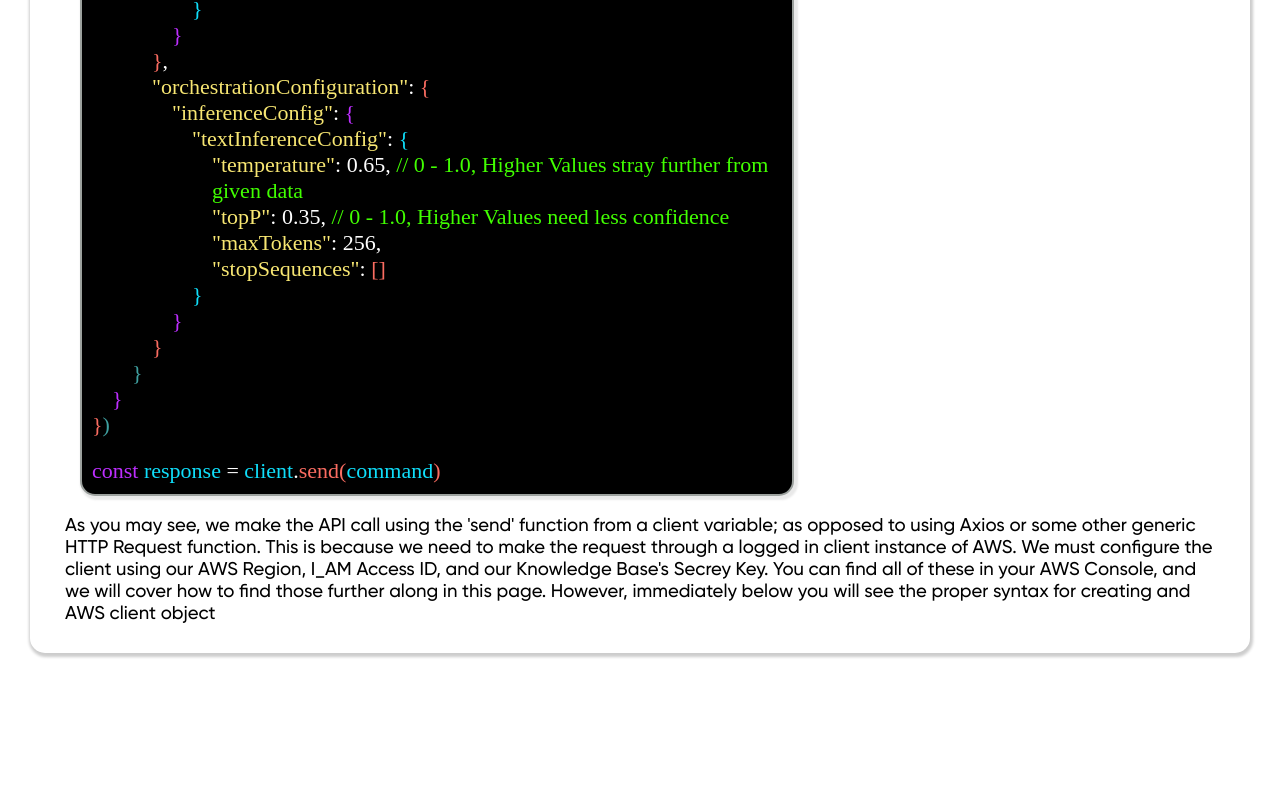
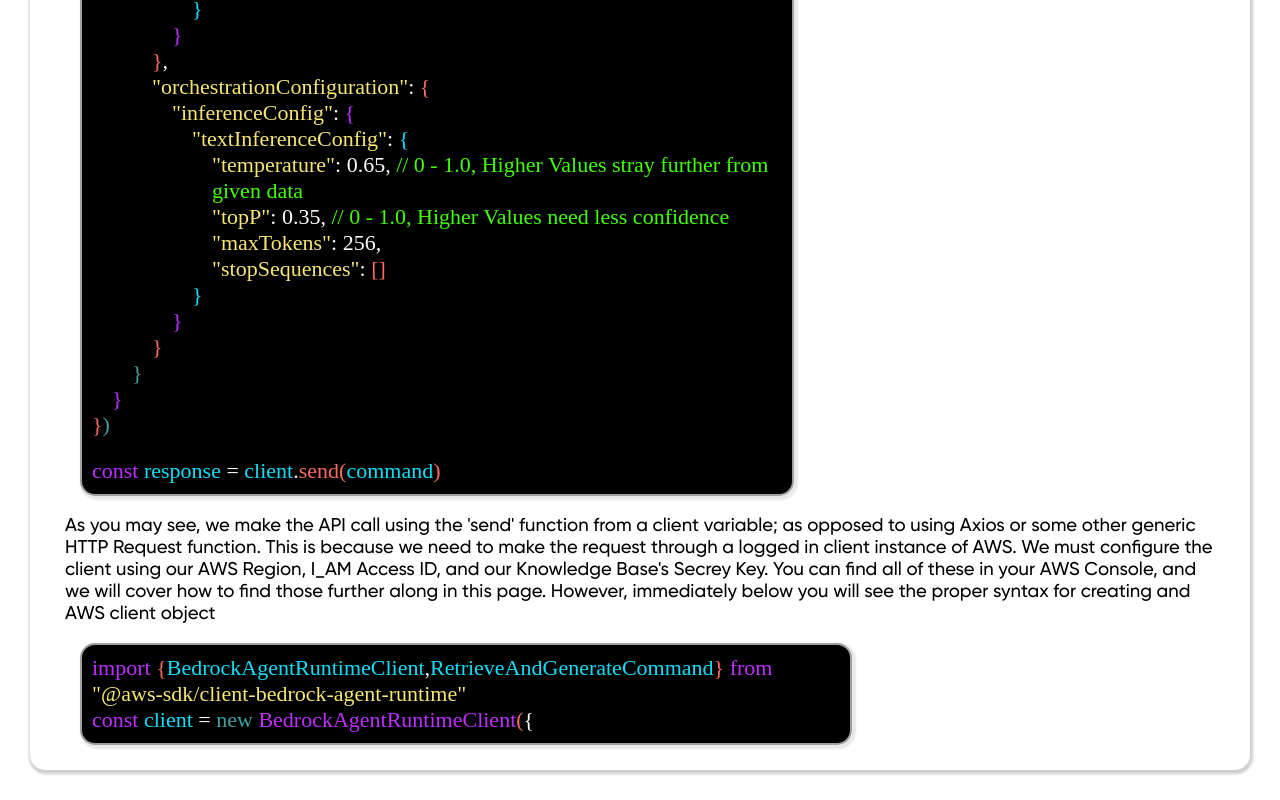
Before and after one commit to NLanese/the-codex, a Next.js app: page /showcases/projects/boardgame_master_ai in a window 1280 px wide. Shown: the part 2242-3042 px from the top of the page. Before the commit the page ends 2925 px from the top, so only its background shows below. Built offline with nearby package versions, Linux system fonts and the light colour scheme.

Commit message:
Update boardgame_master_ai.js

```diff
--- a/pages/showcases/projects/boardgame_master_ai.js
+++ b/pages/showcases/projects/boardgame_master_ai.js
@@ -368,6 +368,33 @@ export default function BoardGameMasterAIProjectPage() {
             )
         }
 
+        function renderAWSClientCode(){
+            return(
+                <div style={{...Styles.Sections.simpleLessonCode, width: '65%'}}>
+                     <p style={Styles.Code.code}>
+                        <span style={Styles.Code.keyword}>import </span>
+                        <span style={Styles.Code.func}>{"{"}</span>
+                        <span style={Styles.Code.var}>BedrockAgentRuntimeClient</span>
+                        <span style={Styles.Code.reg}>{","}</span>
+                        <span style={Styles.Code.var}>RetrieveAndGenerateCommand</span>
+                        <span style={Styles.Code.func}>{"}"}</span>
+                        <span style={Styles.Code.keyword}> from </span>
+                        <span style={Styles.Code.str}>"@aws-sdk/client-bedrock-agent-runtime" </span>
+                    </p>
+                    <p style={Styles.Code.code}>
+                        <span style={Styles.Code.keyword}>const </span>
+                        <span style={Styles.Code.var}>client</span>
+                        <span style={Styles.Code.reg}>{" = "}</span>
+                        <span style={Styles.Code.bool}>new </span>
+                        <span style={Styles.Code.keyword}>BedrockAgentRuntimeClient</span>
+                        <span style={Styles.Code.func}>{"("}</span>
+                        <span style={Styles.Code.reg}>{"{"}</span>
+                    </p>
+
+                </div>
+            )
+        }
+
 return (
     <div style={{marginTop: 20}}>
         <div style={Styles.Fonts.pageTitle}>The Board Game Master AI</div>
@@ -442,7 +469,7 @@ return (
                     }}
                 />
                 <OstCard
-                    style={{alignSelf: 'flex-end', backgroundColor: '#fff', marginLeft: '88%', marginTop: '-4.5%', width: '7.5%', justifyContent: 'center', display: 'flex', fontSize: 22, borderRadius: 0}}
+                    style={{alignSelf: 'flex-end', backgroundColor: 'white', marginLeft: '88%', marginTop: '-4.5%', width: '7.5%', justifyContent: 'center', display: 'flex', fontSize: 22, borderRadius: 0}}
                     onClick={() => sendMessage()}
                 >
                     Send
@@ -483,6 +510,7 @@ return (
                     and AWS client object
                     </p>
 
+                    {renderAWSClientCode()}
 
                 </div>
             </OstCard>
```
